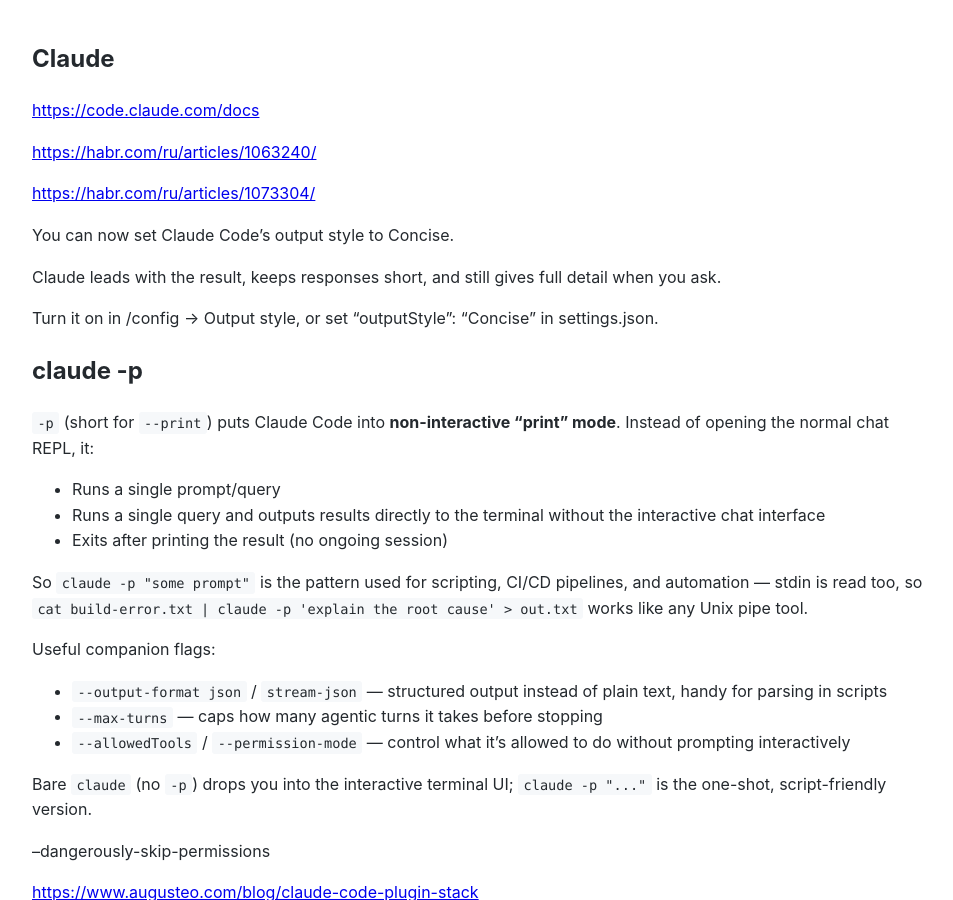
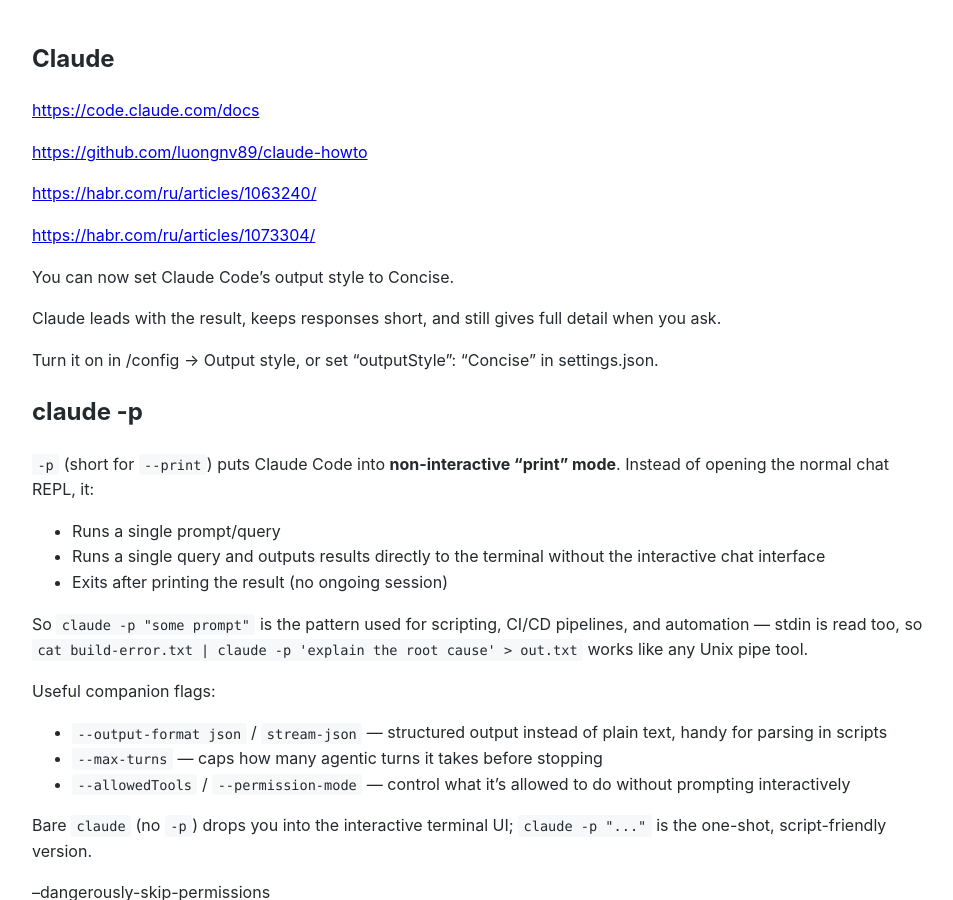
Before and after one commit to Michael-Lubinsky/michael-lubinsky.github.com, a Jekyll site: the page built from ml/claude.md, in a window 1280 px wide and 900 px high. Shown: the whole window, without its empty margins (158-1111 px from the left). Built offline with Jekyll 4.4.1, drawn with Linux system fonts in a browser that asks for light colours; our own code applies the rules of GitHub Pages for plain Markdown files.

Commit message:
Add GitHub link to Claude documentation

```diff
--- a/ml/claude.md
+++ b/ml/claude.md
@@ -1,5 +1,7 @@
 ## Claude
 <https://code.claude.com/docs>
+
+<https://github.com/luongnv89/claude-howto>
 
 <https://habr.com/ru/articles/1063240/>
 
```
